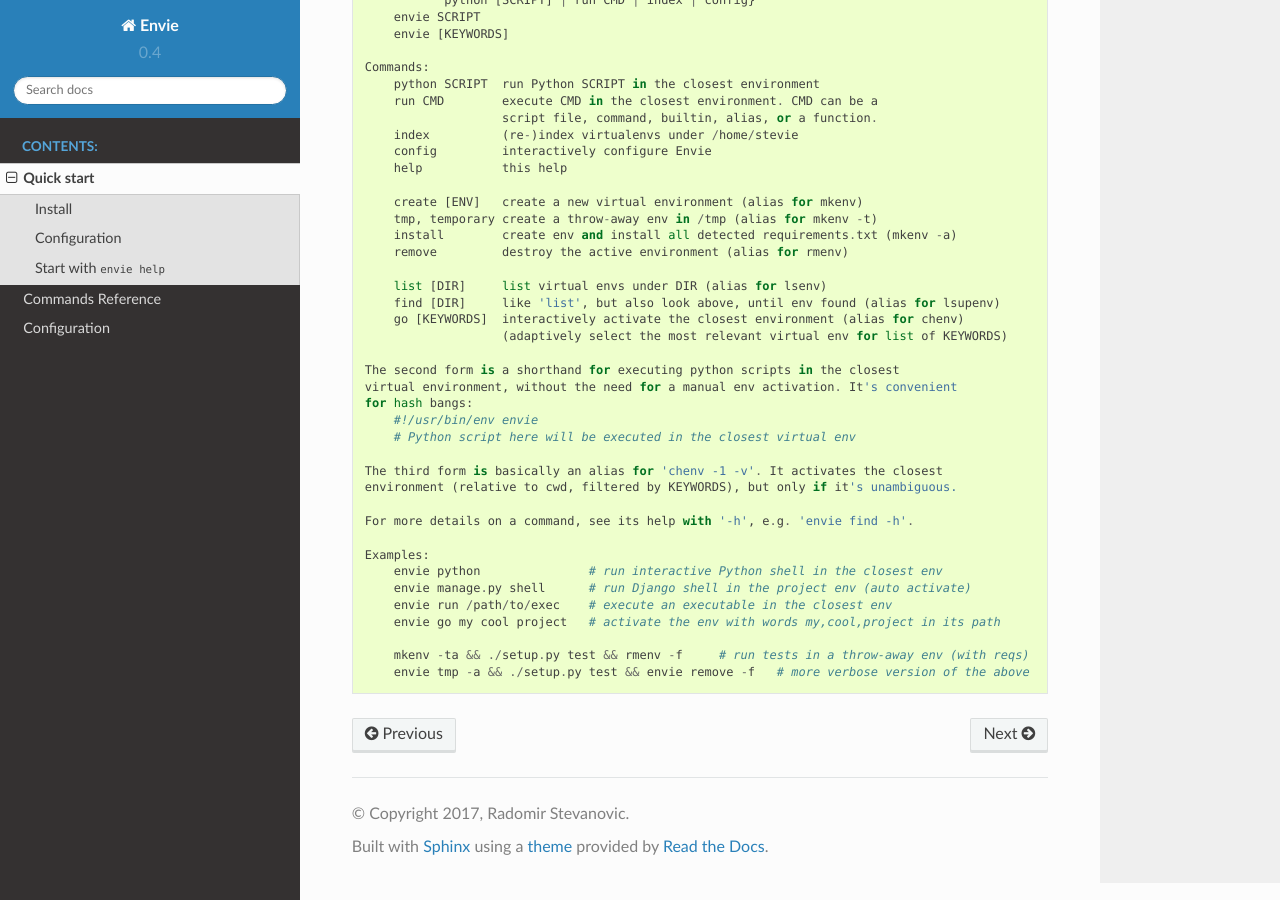
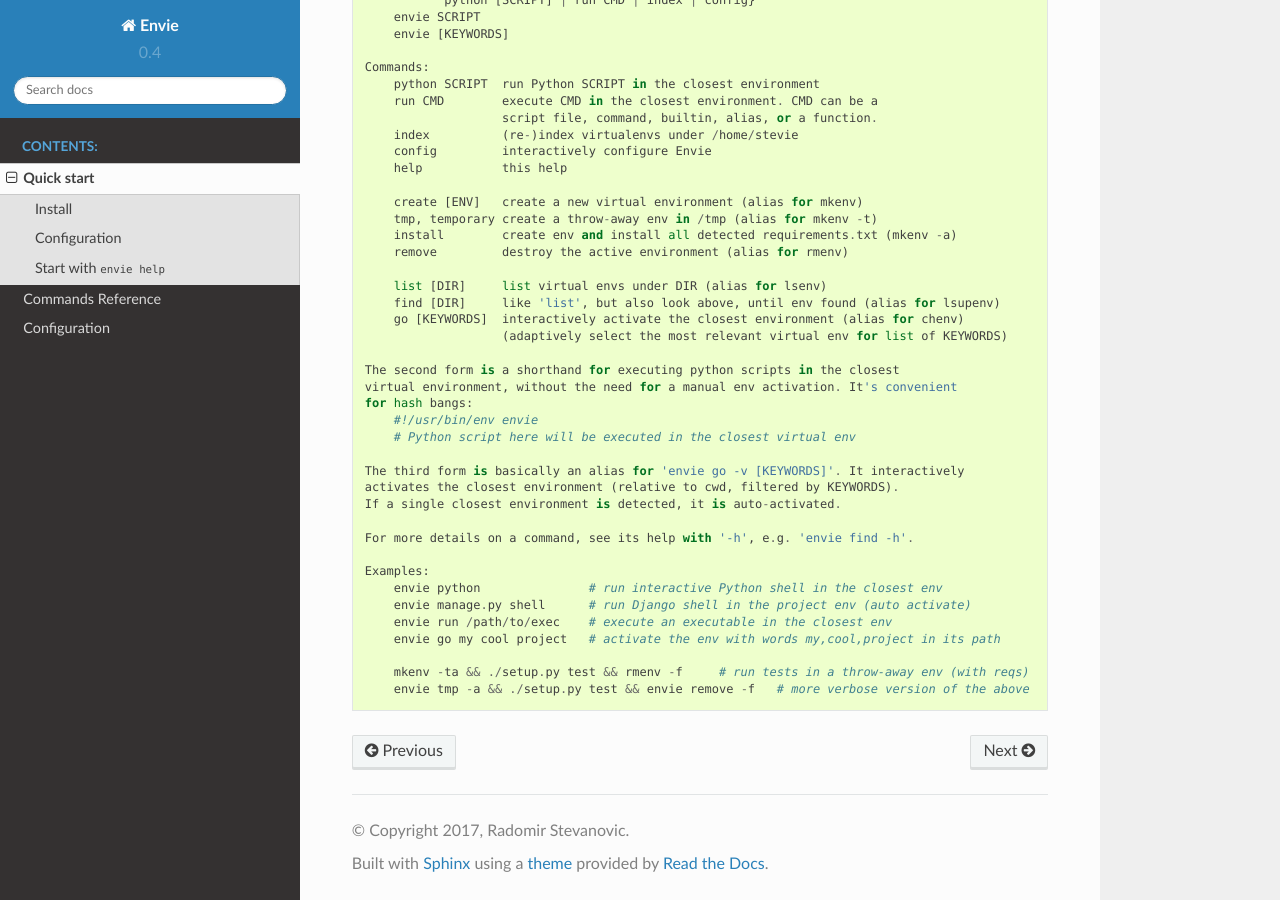
Before and after one commit to randomir/envie, a Sphinx documentation site: the page built from docs/intro.rst, in a window 1280 px wide and 900 px high, scrolled down 730 px. Built offline with Sphinx 7.4.7 and the Read the Docs theme 2.0.0, drawn with Linux system fonts in a browser that asks for light colours.

Commit message:
docs/readme: updated basic form call desc/e.g.

```diff
--- a/README.rst
+++ b/README.rst
@@ -46,7 +46,8 @@
 
     $ envie project awesome
 
-(keywords filter all virtual envs in vicinity and activate the best match - if unique)
+(keywords filter all virtual envs in vicinity and activate the best match - if unique;
+if not unique you're prompted to select the exact environment you wish to activate)
 
 
 Summary
--- a/docs/intro.rst
+++ b/docs/intro.rst
@@ -63,8 +63,9 @@
         #!/usr/bin/env envie
         # Python script here will be executed in the closest virtual env
 
-    The third form is basically an alias for 'chenv -1 -v'. It activates the closest
-    environment (relative to cwd, filtered by KEYWORDS), but only if it's unambiguous.
+    The third form is basically an alias for 'envie go -v [KEYWORDS]'. It interactively
+    activates the closest environment (relative to cwd, filtered by KEYWORDS).
+    If a single closest environment is detected, it is auto-activated.
 
     For more details on a command, see its help with '-h', e.g. 'envie find -h'.
 
```
Also changed, not shown: other parts of README.rst (+1 -1 lines), 1 other file.
